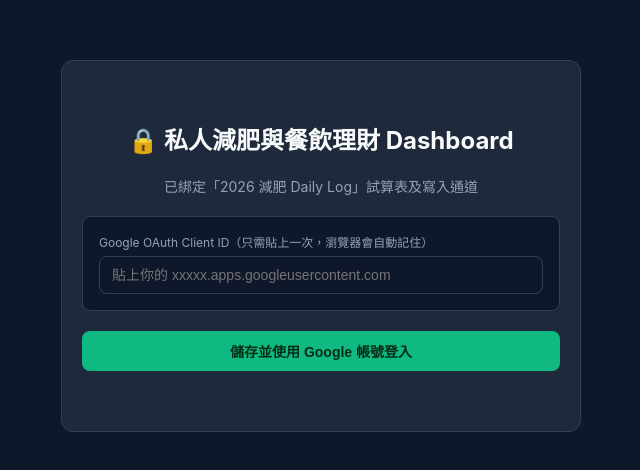
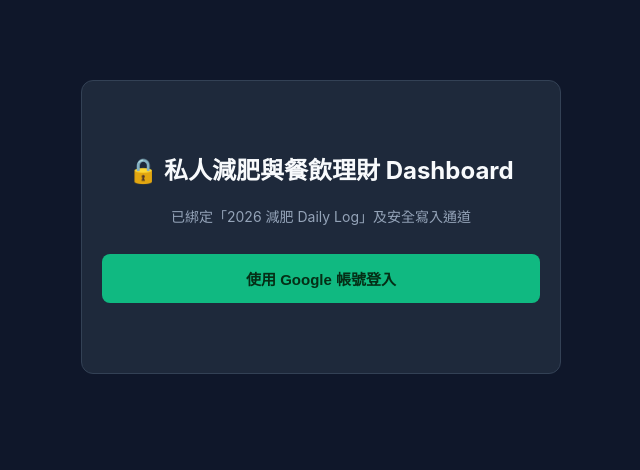
Before and after one commit to LouisC258/Fitness-Dashboard, a plain HTML site: page index.html in a window 1280 px wide. Shown: the whole page, without its empty margins (319-959 px from the left). Drawn offline with nearby package versions, Linux system fonts and the light colour scheme.

Commit message:
Update index.html

```diff
--- a/index.html
+++ b/index.html
@@ -28,10 +28,9 @@
     table { width: 100%; border-collapse: collapse; font-size: 14px; }
     th, td { padding: 12px; text-align: left; border-bottom: 1px solid var(--border); }
     th { color: var(--muted); font-weight: 600; }
-    #login-screen { text-align: center; padding: 60px 20px; max-width: 520px; margin: 40px auto; }
+    #login-screen { text-align: center; padding: 70px 20px; max-width: 480px; margin: 60px auto; }
     .hidden { display: none !important; }
     .status-msg { font-size: 13px; margin-left: 12px; color: var(--accent); }
-    .setup-box { text-align: left; background: var(--input); padding: 16px; border-radius: 8px; border: 1px solid var(--border); margin-bottom: 20px; }
   </style>
 </head>
 <body>
@@ -39,16 +38,8 @@
     <!-- 登入畫面 -->
     <div id="login-screen" class="card">
       <h2 style="margin-top:0;">🔒 私人減肥與餐飲理財 Dashboard</h2>
-      <p style="color: var(--muted); font-size: 14px; margin-bottom: 20px;">已綁定「2026 減肥 Daily Log」試算表及寫入通道</p>
-
-      <div class="setup-box">
-        <div class="form-group">
-          <label for="client-id-input">Google OAuth Client ID（只需貼上一次，瀏覽器會自動記住）</label>
-          <input type="text" id="client-id-input" placeholder="貼上你的 xxxxx.apps.googleusercontent.com" />
-        </div>
-      </div>
-
-      <button class="btn" style="width:100%;" onclick="handleAuthClick()">儲存並使用 Google 帳號登入</button>
+      <p style="color: var(--muted); font-size: 14px; margin-bottom: 28px;">已綁定「2026 減肥 Daily Log」及安全寫入通道</p>
+      <button class="btn" style="width:100%; padding:14px; font-size:15px;" onclick="handleAuthClick()">使用 Google 帳號登入</button>
     </div>
 
     <!-- 主儀表板 -->
@@ -60,7 +51,6 @@
         </div>
         <div style="display:flex; gap:8px; flex-wrap:wrap;">
           <button class="btn" onclick="fetchSheetData()">🔄 重新整理</button>
-          <button class="btn btn-outline" onclick="resetClientId()">⚙️ 更改 Client ID</button>
           <button class="btn btn-outline" onclick="handleSignoutClick()">登出</button>
         </div>
       </div>
@@ -85,7 +75,7 @@
         </div>
       </div>
 
-      <!-- 快速手動新增表單（經 Apps Script Webhook 寫入） -->
+      <!-- 快速手動新增表單 -->
       <div class="card">
         <h3 style="margin-top:0; margin-bottom:16px;">✍️ 快速手動新增記錄</h3>
         <form id="entry-form" onsubmit="handleFormSubmit(event)">
@@ -174,7 +164,7 @@
   </div>
 
   <script>
-    // 已全部預先綁定你的試算表 ID 及 Apps Script Webhook 網址
+    const CLIENT_ID = '86281111190-ehfhj4sc4ve16iq3bu16ovbhdbe5ot78.apps.googleusercontent.com';
     const SPREADSHEET_ID = '1WhufyrcY3t-X_7XoqpevEGQhua-ar9AHIxG01Napiho';
     const WEBHOOK_URL = 'https://script.google.com/macros/s/AKfycbwudHI5gZHzZf7WS9F9D4v8ZQ2jWrC-7lhCgEKIv2quXpiJPLZWYe0sYr93bz-QjAg/exec';
     const SECRET_TOKEN = 'Louis_Fit_2026_SecretKey_9988';
@@ -188,21 +178,8 @@
       const tzOffset = (new Date()).getTimezoneOffset() * 60000;
       document.getElementById('f-date').value = (new Date(Date.now() - tzOffset)).toISOString().slice(0, 10);
 
-      // 自動讀取瀏覽器已儲存的 Client ID
-      const savedClientId = localStorage.getItem('louis_fit_client_id') || '';
-      document.getElementById('client-id-input').value = savedClientId;
-    };
-
-    function handleAuthClick() {
-      const clientId = document.getElementById('client-id-input').value.trim();
-      if (!clientId || !clientId.includes('.apps.googleusercontent.com')) {
-        alert('請先貼上有效的 Google OAuth Client ID（結尾為 .apps.googleusercontent.com）');
-        return;
-      }
-      localStorage.setItem('louis_fit_client_id', clientId);
-
       tokenClient = google.accounts.oauth2.initTokenClient({
-        client_id: clientId,
+        client_id: CLIENT_ID,
         scope: SCOPES,
         callback: (tokenResponse) => {
           if (tokenResponse && tokenResponse.access_token) {
@@ -213,11 +190,10 @@
           }
         },
       });
+    };
+
+    function handleAuthClick() {
       tokenClient.requestAccessToken({ prompt: 'consent' });
-    }
-
-    function resetClientId() {
-      handleSignoutClick();
     }
 
     function handleSignoutClick() {
```
